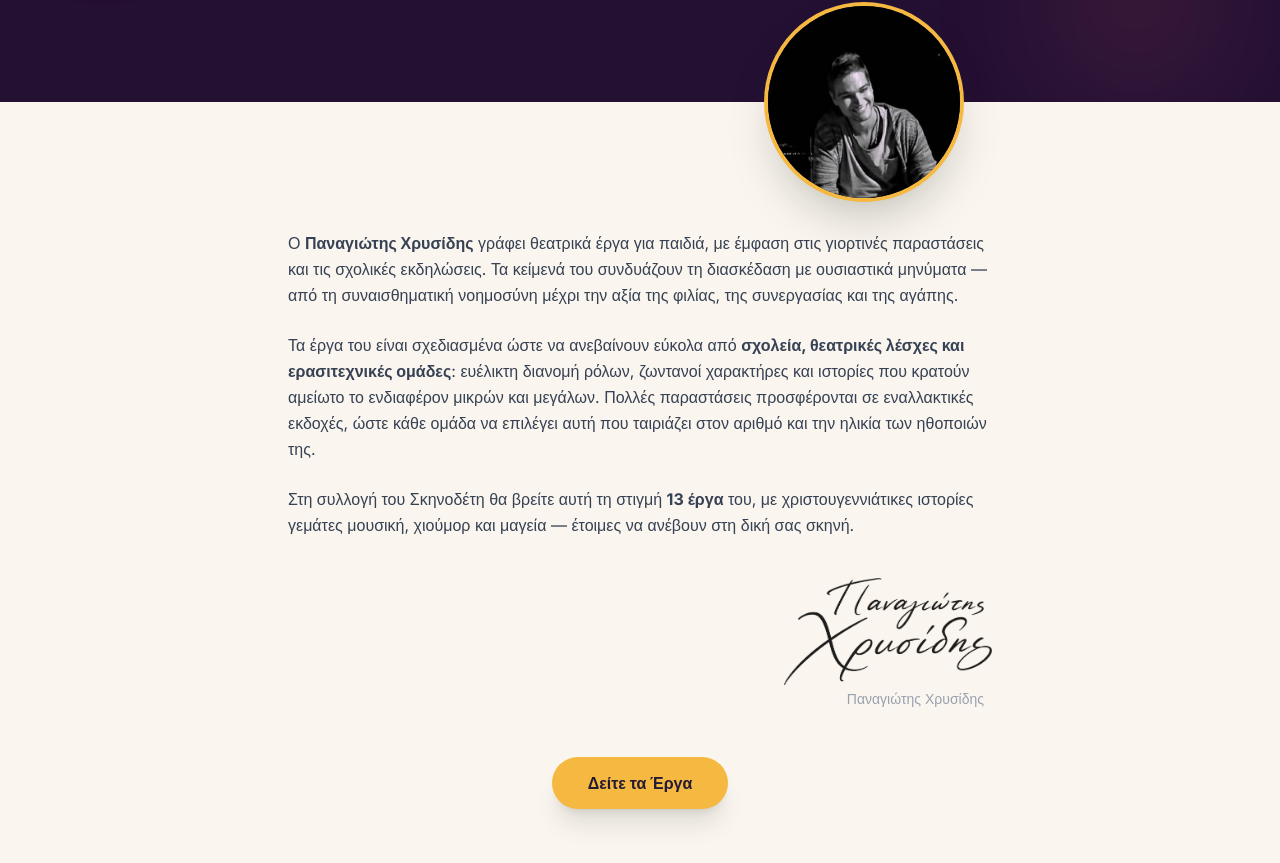
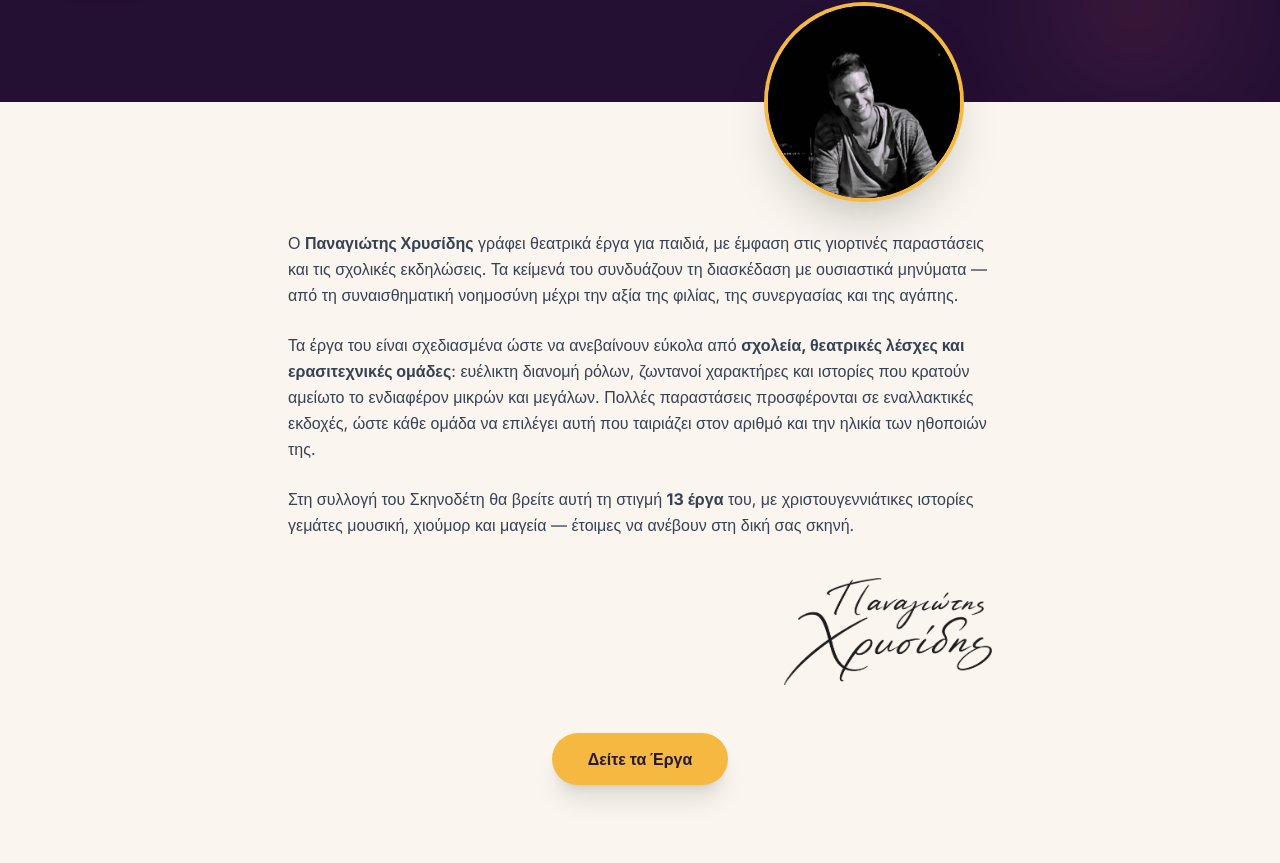
Before and after one commit to TehKonnos/Skinodetis, a Next.js app: page /about in a window 1280 px wide. Shown: the part 277-1140 px from the top of the page. After the commit the page ends 1118 px from the top, so only its background shows below. Built offline with nearby package versions, Linux system fonts and the light colour scheme.

Commit message:
Hidden author

```diff
--- a/app/about/page.tsx
+++ b/app/about/page.tsx
@@ -75,13 +75,6 @@ export default async function AboutPage() {
             του, με χριστουγεννιάτικες ιστορίες γεμάτες μουσική, χιούμορ και
             μαγεία — έτοιμες να ανέβουν στη δική σας σκηνή.
           </p>
-
-          {/*
-            ΣΗΜΕΙΩΣΗ: Δεν βρέθηκε δημόσιο βιογραφικό του Παναγιώτη Χρυσίδη στο
-            διαδίκτυο. Τα παραπάνω βασίζονται στα ίδια τα έργα. Συμπληρώστε εδώ
-            πραγματικά στοιχεία (καταγωγή, σπουδές, εμπειρία, διακρίσεις,
-            στοιχεία επικοινωνίας) όταν τα έχετε.
-          */}
         </article>
 
         {/* Υπογραφή συγγραφέα */}
@@ -94,7 +87,8 @@ export default async function AboutPage() {
             priority
             className="w-52 h-auto opacity-90 dark:invert"
           />
-          <span className="mt-1 mr-2 text-sm text-gray-400 dark:text-gray-500">
+          {/* Το όνομα του συγγραφέα, για SEO */}
+          <span className=" hidden mt-1 mr-2 text-sm text-gray-400 dark:text-gray-500">
             Παναγιώτης Χρυσίδης
           </span>
         </div>
```
